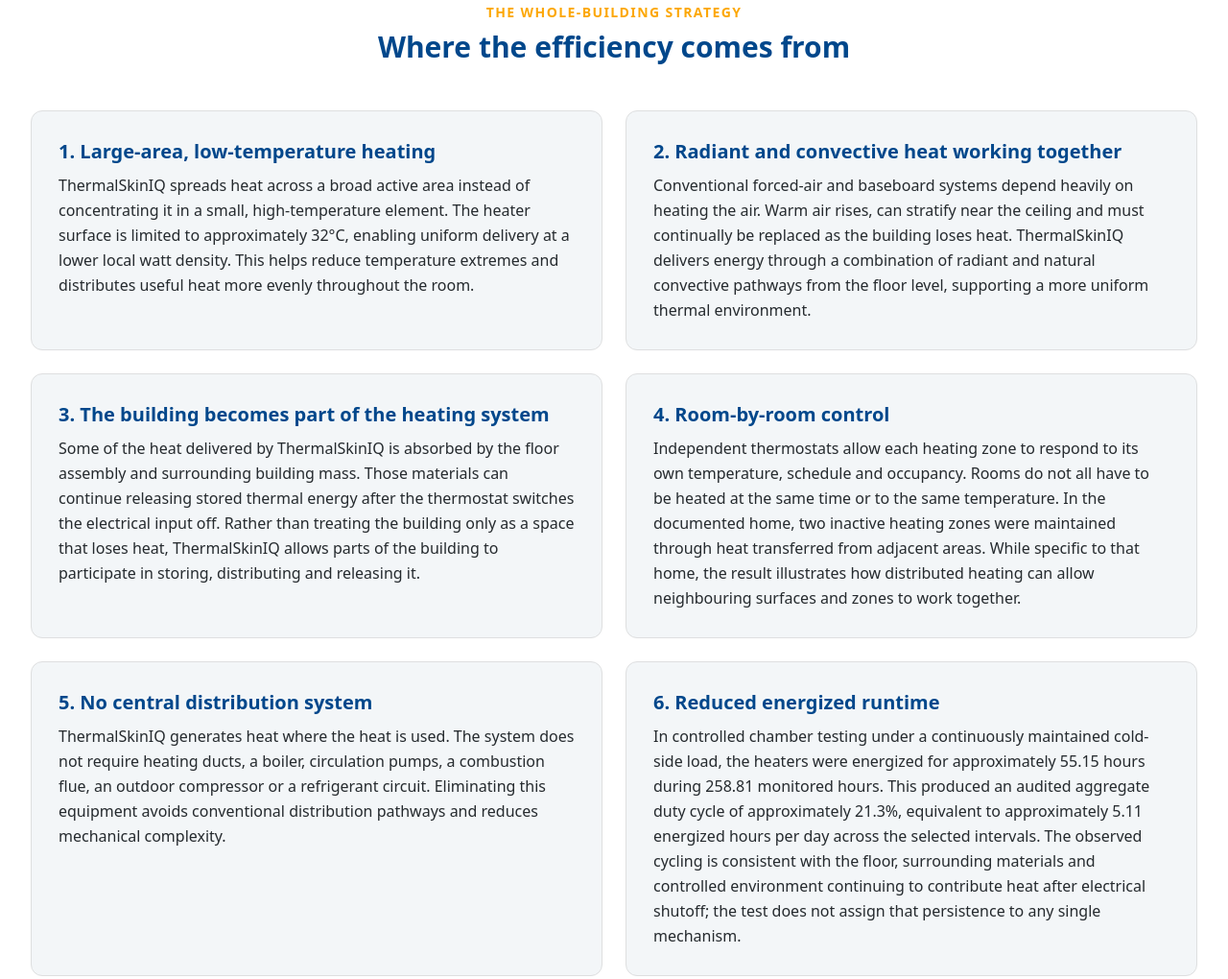
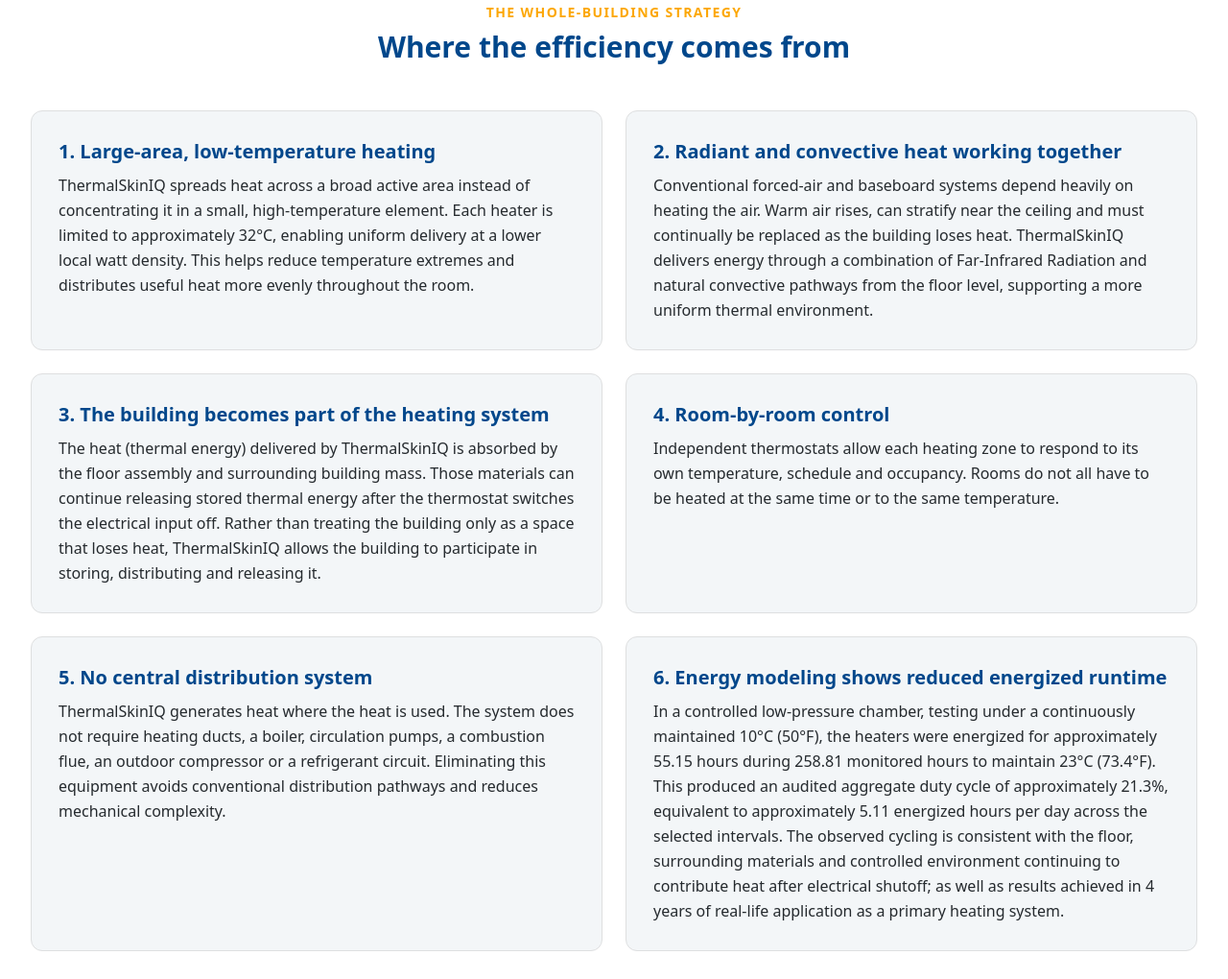
Before and after one commit to HexHeat/ThermalSkinIQ, a plain HTML site: page efficiency.html in a window 1280 px wide. Shown: the part 3857-4877 px from the top of the page at 96% size. Drawn offline with nearby package versions, Linux system fonts and the light colour scheme.

Commit message:
Update Where the Efficiency Comes From section wording
Co-authored-by: Copilot <223556219+Copilot@users.noreply.github.com>

```diff
--- a/efficiency.html
+++ b/efficiency.html
@@ -192,33 +192,33 @@
         <section id="where-efficiency" class="py-16 lg:py-20 bg-white border-b border-gray-200 scroll-mt-24">
             <div class="max-w-7xl mx-auto px-4 sm:px-6 lg:px-8">
                 <div class="max-w-3xl mx-auto text-center mb-12">
-                    <p class="text-sm font-bold tracking-widest text-heatDark uppercase mb-2">The whole-building strategy</p>
+                    <p class="text-sm font-bold tracking-widest text-heatDark uppercase mb-2">The Whole-Building Strategy</p>
                     <h2 class="text-3xl font-extrabold text-hexBlue mb-4">Where the efficiency comes from</h2>
                 </div>
                 <div class="grid grid-cols-1 md:grid-cols-2 gap-6">
                     <article class="bg-gray-50 p-7 rounded-xl border border-gray-200">
                         <h3 class="text-xl font-bold text-hexBlue mb-2">1. Large-area, low-temperature heating</h3>
-                        <p class="text-gray-600 leading-relaxed">ThermalSkinIQ spreads heat across a broad active area instead of concentrating it in a small, high-temperature element. The heater surface is limited to approximately 32°C, enabling uniform delivery at a lower local watt density. This helps reduce temperature extremes and distributes useful heat more evenly throughout the room.</p>
+                        <p class="text-gray-600 leading-relaxed">ThermalSkinIQ spreads heat across a broad active area instead of concentrating it in a small, high-temperature element. Each heater is limited to approximately 32°C, enabling uniform delivery at a lower local watt density. This helps reduce temperature extremes and distributes useful heat more evenly throughout the room.</p>
                     </article>
                     <article class="bg-gray-50 p-7 rounded-xl border border-gray-200">
                         <h3 class="text-xl font-bold text-hexBlue mb-2">2. Radiant and convective heat working together</h3>
-                        <p class="text-gray-600 leading-relaxed">Conventional forced-air and baseboard systems depend heavily on heating the air. Warm air rises, can stratify near the ceiling and must continually be replaced as the building loses heat. ThermalSkinIQ delivers energy through a combination of radiant and natural convective pathways from the floor level, supporting a more uniform thermal environment.</p>
+                        <p class="text-gray-600 leading-relaxed">Conventional forced-air and baseboard systems depend heavily on heating the air. Warm air rises, can stratify near the ceiling and must continually be replaced as the building loses heat. ThermalSkinIQ delivers energy through a combination of Far-Infrared Radiation and natural convective pathways from the floor level, supporting a more uniform thermal environment.</p>
                     </article>
                     <article class="bg-gray-50 p-7 rounded-xl border border-gray-200">
                         <h3 class="text-xl font-bold text-hexBlue mb-2">3. The building becomes part of the heating system</h3>
-                        <p class="text-gray-600 leading-relaxed">Some of the heat delivered by ThermalSkinIQ is absorbed by the floor assembly and surrounding building mass. Those materials can continue releasing stored thermal energy after the thermostat switches the electrical input off. Rather than treating the building only as a space that loses heat, ThermalSkinIQ allows parts of the building to participate in storing, distributing and releasing it.</p>
+                        <p class="text-gray-600 leading-relaxed">The heat (thermal energy) delivered by ThermalSkinIQ is absorbed by the floor assembly and surrounding building mass. Those materials can continue releasing stored thermal energy after the thermostat switches the electrical input off. Rather than treating the building only as a space that loses heat, ThermalSkinIQ allows the building to participate in storing, distributing and releasing it.</p>
                     </article>
                     <article class="bg-gray-50 p-7 rounded-xl border border-gray-200">
                         <h3 class="text-xl font-bold text-hexBlue mb-2">4. Room-by-room control</h3>
-                        <p class="text-gray-600 leading-relaxed">Independent thermostats allow each heating zone to respond to its own temperature, schedule and occupancy. Rooms do not all have to be heated at the same time or to the same temperature. In the documented home, two inactive heating zones were maintained through heat transferred from adjacent areas. While specific to that home, the result illustrates how distributed heating can allow neighbouring surfaces and zones to work together.</p>
+                        <p class="text-gray-600 leading-relaxed">Independent thermostats allow each heating zone to respond to its own temperature, schedule and occupancy. Rooms do not all have to be heated at the same time or to the same temperature.</p>
                     </article>
                     <article class="bg-gray-50 p-7 rounded-xl border border-gray-200">
                         <h3 class="text-xl font-bold text-hexBlue mb-2">5. No central distribution system</h3>
                         <p class="text-gray-600 leading-relaxed">ThermalSkinIQ generates heat where the heat is used. The system does not require heating ducts, a boiler, circulation pumps, a combustion flue, an outdoor compressor or a refrigerant circuit. Eliminating this equipment avoids conventional distribution pathways and reduces mechanical complexity.</p>
                     </article>
                     <article class="bg-gray-50 p-7 rounded-xl border border-gray-200">
-                        <h3 class="text-xl font-bold text-hexBlue mb-2">6. Reduced energized runtime</h3>
-                        <p class="text-gray-600 leading-relaxed">In controlled chamber testing under a continuously maintained cold-side load, the heaters were energized for approximately 55.15 hours during 258.81 monitored hours. This produced an audited aggregate duty cycle of approximately 21.3%, equivalent to approximately 5.11 energized hours per day across the selected intervals. The observed cycling is consistent with the floor, surrounding materials and controlled environment continuing to contribute heat after electrical shutoff; the test does not assign that persistence to any single mechanism.</p>
+                        <h3 class="text-xl font-bold text-hexBlue mb-2">6. Energy modeling shows reduced energized runtime</h3>
+                        <p class="text-gray-600 leading-relaxed">In a controlled low-pressure chamber, testing under a continuously maintained 10°C (50°F), the heaters were energized for approximately 55.15 hours during 258.81 monitored hours to maintain 23°C (73.4°F). This produced an audited aggregate duty cycle of approximately 21.3%, equivalent to approximately 5.11 energized hours per day across the selected intervals. The observed cycling is consistent with the floor, surrounding materials and controlled environment continuing to contribute heat after electrical shutoff; as well as results achieved in 4 years of real-life application as a primary heating system.</p>
                     </article>
                 </div>
             </div>
```
